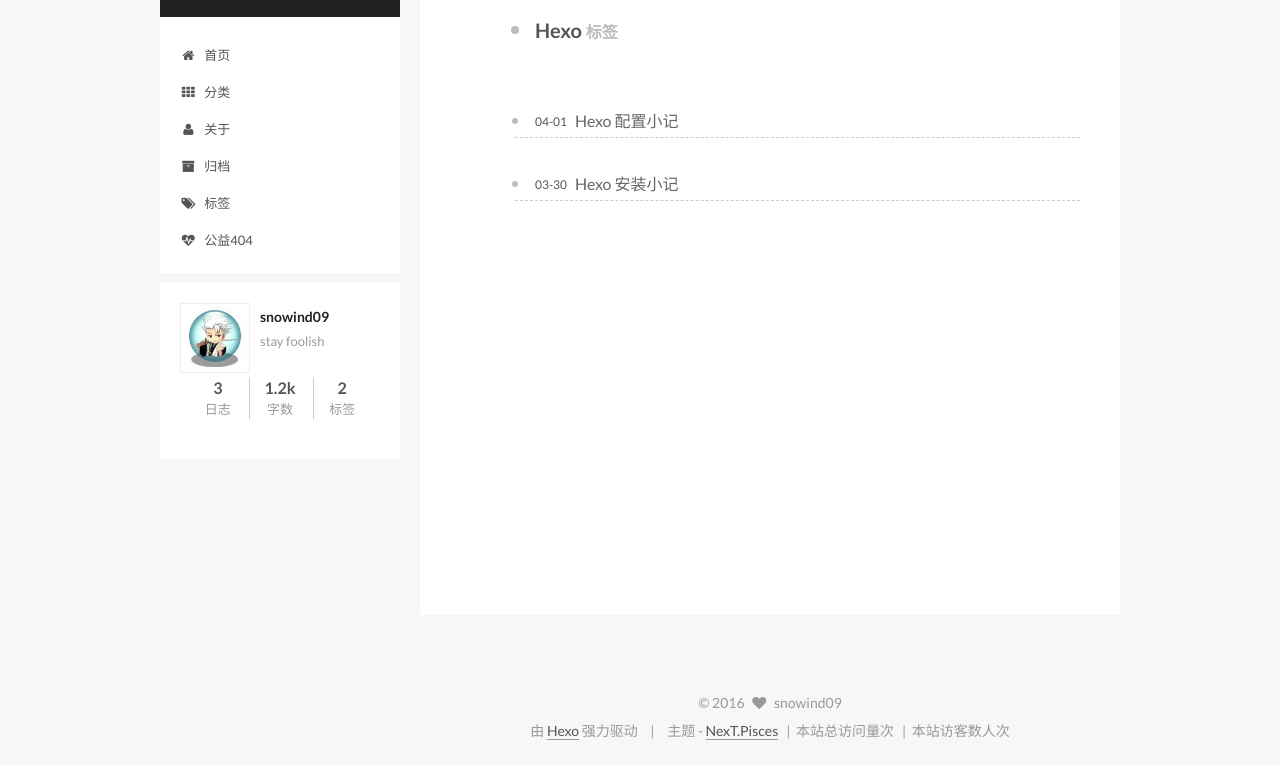
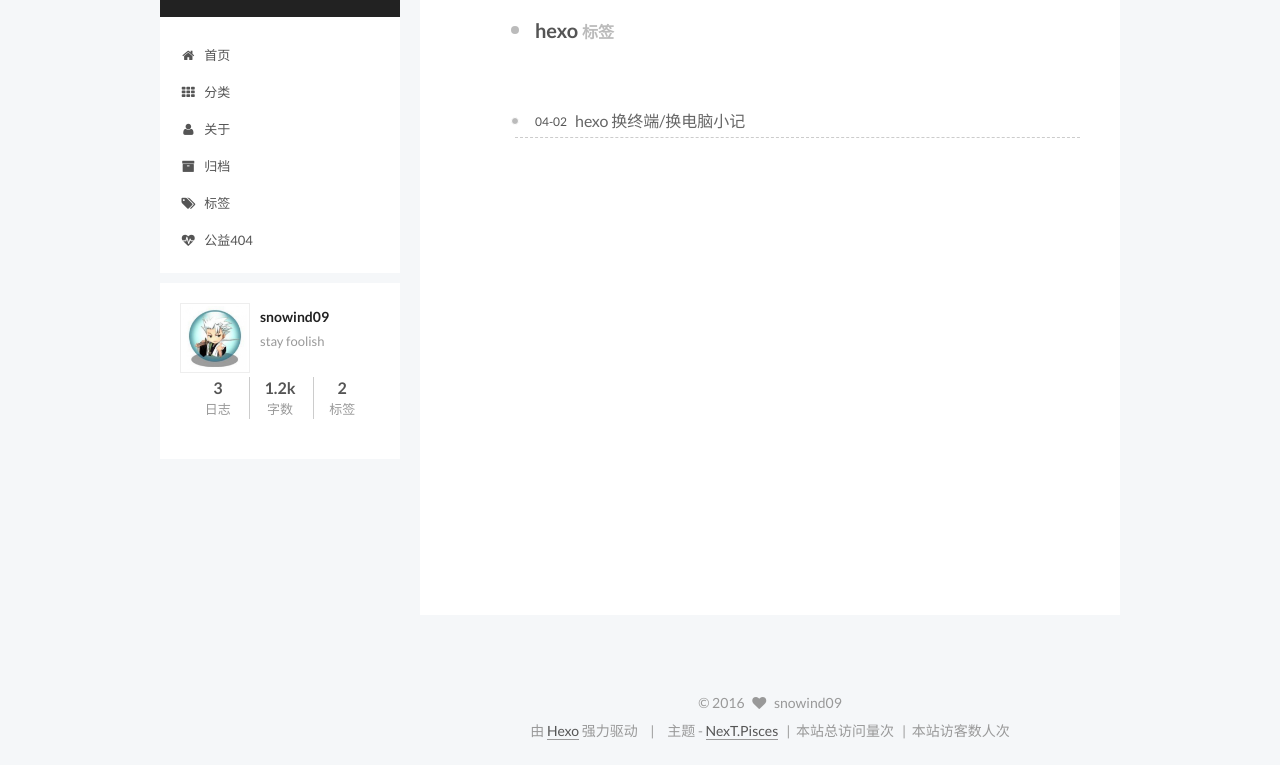
Before and after one commit to snowind09/snowind09.github.io, a plain HTML site: page tags/Hexo/index.html in a window 1280 px wide. Shown: the part 88-853 px from the top of the page. Drawn offline with Linux system fonts and the light colour scheme; some packages are replaced by stand-ins of ours; a script that the page names is missing.

Commit message:
Site updated: 2016-04-02 14:17:47

```diff
--- a/tags/Hexo/index.html
+++ b/tags/Hexo/index.html
@@ -60,7 +60,7 @@
 <meta name="description" content="stay foolish">
 <meta property="og:type" content="website">
 <meta property="og:title" content="三个肥肥玩">
-<meta property="og:url" content="http://www.wangmuduo.com/tags/Hexo/index.html">
+<meta property="og:url" content="http://www.wangmuduo.com/tags/hexo/index.html">
 <meta property="og:site_name" content="三个肥肥玩">
 <meta property="og:description" content="stay foolish">
 <meta name="twitter:card" content="summary">
@@ -83,7 +83,7 @@
   };
 </script>
 
-  <title> 标签: Hexo | 三个肥肥玩 </title>
+  <title> 标签: hexo | 三个肥肥玩 </title>
 </head>
 
 <body itemscope itemtype="http://schema.org/WebPage" lang="zh-Hans">
@@ -215,7 +215,7 @@
   <div id="posts" class="posts-collapse">
     <div class="collection-title">
       <h2 >
-        Hexo
+        hexo
         <small>标签</small>
       </h2>
     </div>
@@ -228,9 +228,9 @@
 
       <h1 class="post-title">
 
-            <a class="post-title-link" href="/2016/04/01/hexo配置优化/" itemprop="url">
+            <a class="post-title-link" href="/2016/04/02/hexo-change-os/" itemprop="url">
 
-                <span itemprop="name">Hexo 配置小记</span>
+                <span itemprop="name">hexo 换终端/换电脑小记</span>
 
             </a>
 
@@ -238,37 +238,9 @@
 
       <div class="post-meta">
         <time class="post-time" itemprop="dateCreated"
-              datetime="2016-04-01T00:06:16+08:00"
-              content="2016-04-01" >
-          04-01
-        </time>
-      </div>
-
-    </header>
-  </article>
-
-
-
-
-
-  <article class="post post-type-normal" itemscope itemtype="http://schema.org/Article">
-    <header class="post-header">
-
-      <h1 class="post-title">
-
-            <a class="post-title-link" href="/2016/03/30/hexo-install/" itemprop="url">
-
-                <span itemprop="name">Hexo 安装小记</span>
-
-            </a>
-
-      </h1>
-
-      <div class="post-meta">
-        <time class="post-time" itemprop="dateCreated"
-              datetime="2016-03-30T23:25:14+08:00"
-              content="2016-03-30" >
-          03-30
+              datetime="2016-04-02T14:00:53+08:00"
+              content="2016-04-02" >
+          04-02
         </time>
       </div>
 
```
Also changed, not shown: 2016/04/01/hexo配置优化/index.html (+2 -2 lines), 2016/04/02/hexo-change-os/index.html (+7 -7 lines), archives/2016/04/index.html (+1 -1 lines), archives/2016/index.html (+1 -1 lines), archives/index.html (+1 -1 lines), categories/技术/index.html (+1 -1 lines), index.html (+2 -2 lines).
